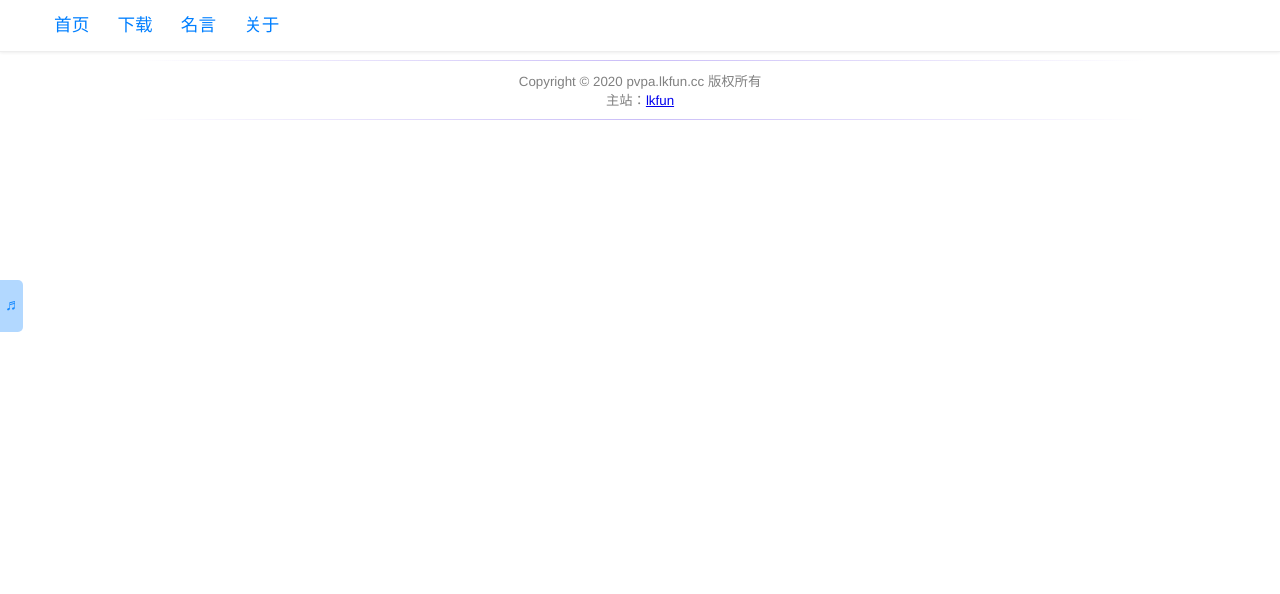
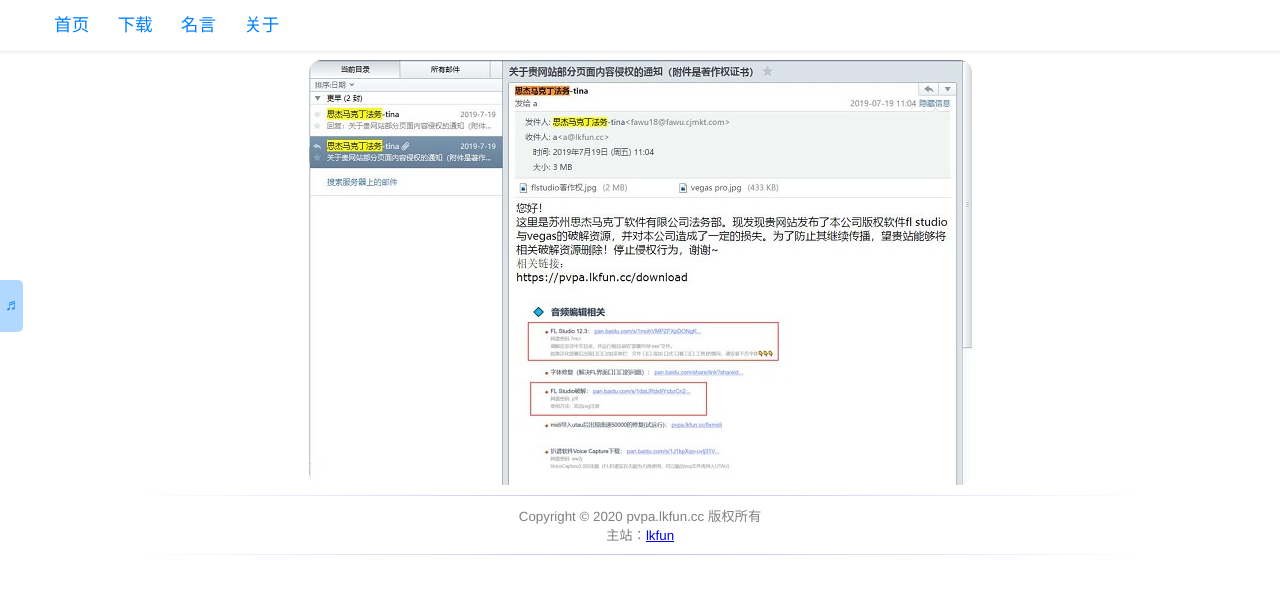
Before and after one commit to lkfun/pvpa, a Vue app: page /copyrighted in a window 1280 px wide. Shown: the top 594 px of the page. Built offline with nearby package versions, Linux system fonts and the light colour scheme.

Commit message:
add copyright and modified filter

```diff
--- a/src/assets/downloaddata.json
+++ b/src/assets/downloaddata.json
@@ -131,7 +131,7 @@
       "items": [
         {
           "name": "FL Studio 12.3",
-          "address": "被版权了",
+          "address": "https://pvpa.lkfun.cc/copyrighted",
           "description": [
             "请解压至非中文目录，并运行根目录的“部署向导.exe”文件。",
             "如果汉化部署后出现口口口(如菜单栏：文件 口口 添加 口式 口看 口口 工具)的情况，请安装下方字体👇👇👇"
@@ -310,7 +310,7 @@
       "items": [
         {
           "name": "Vegas 各版本下载（补）",
-          "address": "被版权了",
+          "address": "https://pvpa.lkfun.cc/copyrighted",
           "description": ["网盘密码: zjwb"]
         },
         {
--- /dev/null
+++ b/src/components/copyrighted.vue
@@ -0,0 +1,46 @@
+<template>
+  <div class="hello">
+    <div class="marketwarp market">
+      <div class="market" v-bind:style="market"></div>
+    </div>
+  </div>
+</template>
+
+<script>
+export default {
+  name: 'HelloWorld',
+  data () {
+    return {
+      market: {
+        backgroundImage: 'url(' + require('../assets/market.jpg') + ')'
+      }
+    }
+  }
+}
+</script>
+
+<style scoped>
+  h1, h2 {
+    font-weight: normal;
+  }
+  .marketmask{
+    background:rgba(0, 0, 0, 0.3);
+    position: absolute;
+    z-index: 100;
+  }
+  .marketwarp{
+    overflow:hidden;
+    margin: 0 auto;
+  }
+  .market{
+    width:663px;
+    height: 425px;
+    border-radius: 12px;
+  }
+  .market-blur{
+    filter: blur(10px);
+  }
+  h1{
+    color: #a53015;
+  }
+</style>
--- a/src/components/download.vue
+++ b/src/components/download.vue
@@ -2,11 +2,11 @@
   <div class="body">
     <div class="download">
       <h1>下载</h1>
-      <div v-for="(item) in downloaddata.download" :key="item.group" >
+      <div v-for="(item) in downloaddataComputed.download" :key="item.group" >
         <h2>{{item.group}}</h2>
         <small>{{item.description}}</small>
         <div class="group">
-          <div class="groupitem" v-if="!i.description||!i.description.toString().includes('不显示')"  v-for="(i) in item.items" :key="i.name">
+          <div class="groupitem"  v-for="(i) in item.items" :key="i.name">
             <del v-if="i.description&&i.description.toString().includes('挂了')">{{i.name}}：
               <a :href="i.address" :title="i.address" target="_blank">{{i.address| capitalize(i.qq)}}</a>
             </del>
@@ -26,6 +26,16 @@
 <script>
 import downloaddata from '../assets/downloaddata.json'
 export default {
+  computed: {
+    downloaddataComputed: function () {
+      downloaddata.download.forEach((element, elementIndex) => {
+        element.items.forEach((item, itemIndex) => {
+          downloaddata.download[elementIndex].items = downloaddata.download[elementIndex].items.filter(item => (!item.description || !item.description.toString().includes('不显示')))
+        })
+      })
+      return downloaddata
+    }
+  },
   data: function () {
     return {
       downloaddata
--- a/src/router/index.js
+++ b/src/router/index.js
@@ -7,6 +7,7 @@
 import download from '@/components/download'
 import motto from '@/components/motto'
 import fixmidi from '@/components/fixmidi'
+import copyrighted from '@/components/copyrighted'
 
 Vue.use(Router)
 
@@ -40,6 +41,11 @@
       path: '/fixmidi',
       name: 'fixmidi',
       component: fixmidi
+    },
+    {
+      path: '/copyrighted',
+      name: 'copyrighted',
+      component: copyrighted
     }
   ]
 })
```
Also changed, not shown: src/assets/market.jpg (added).
